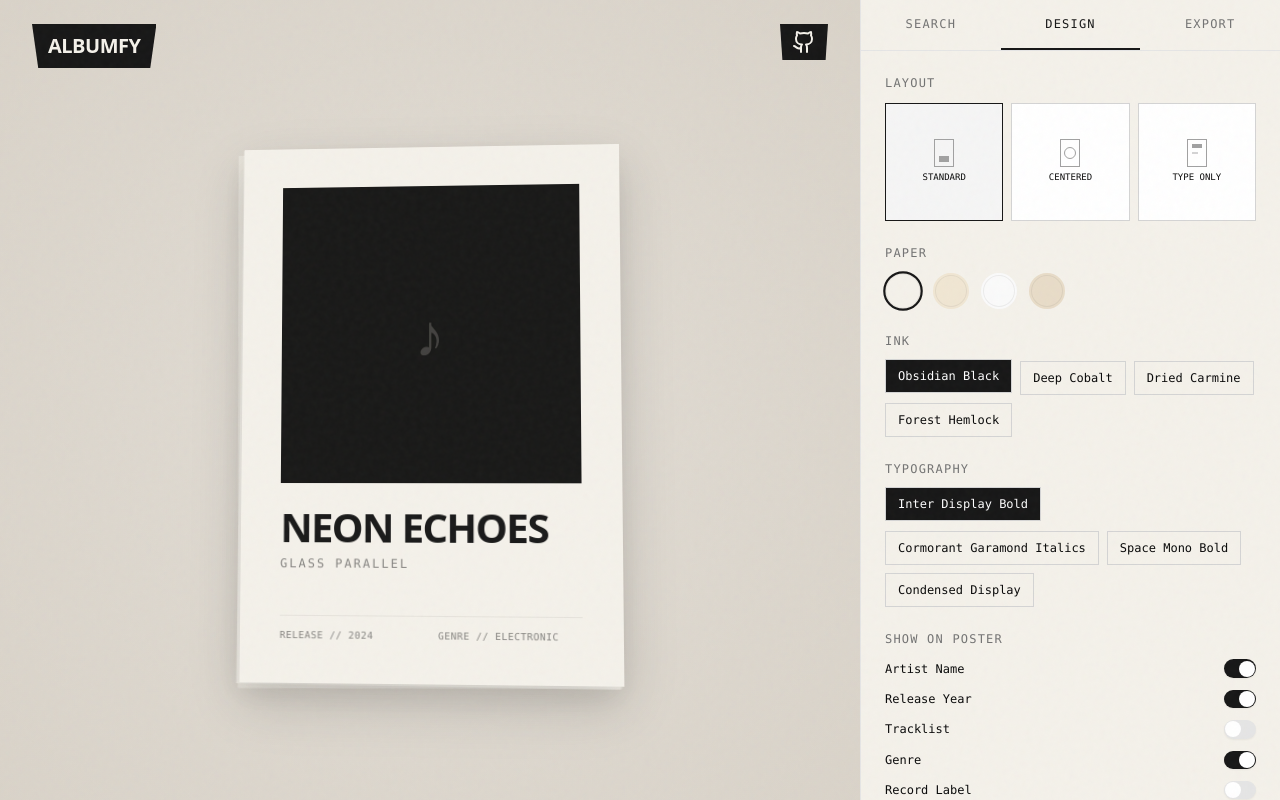
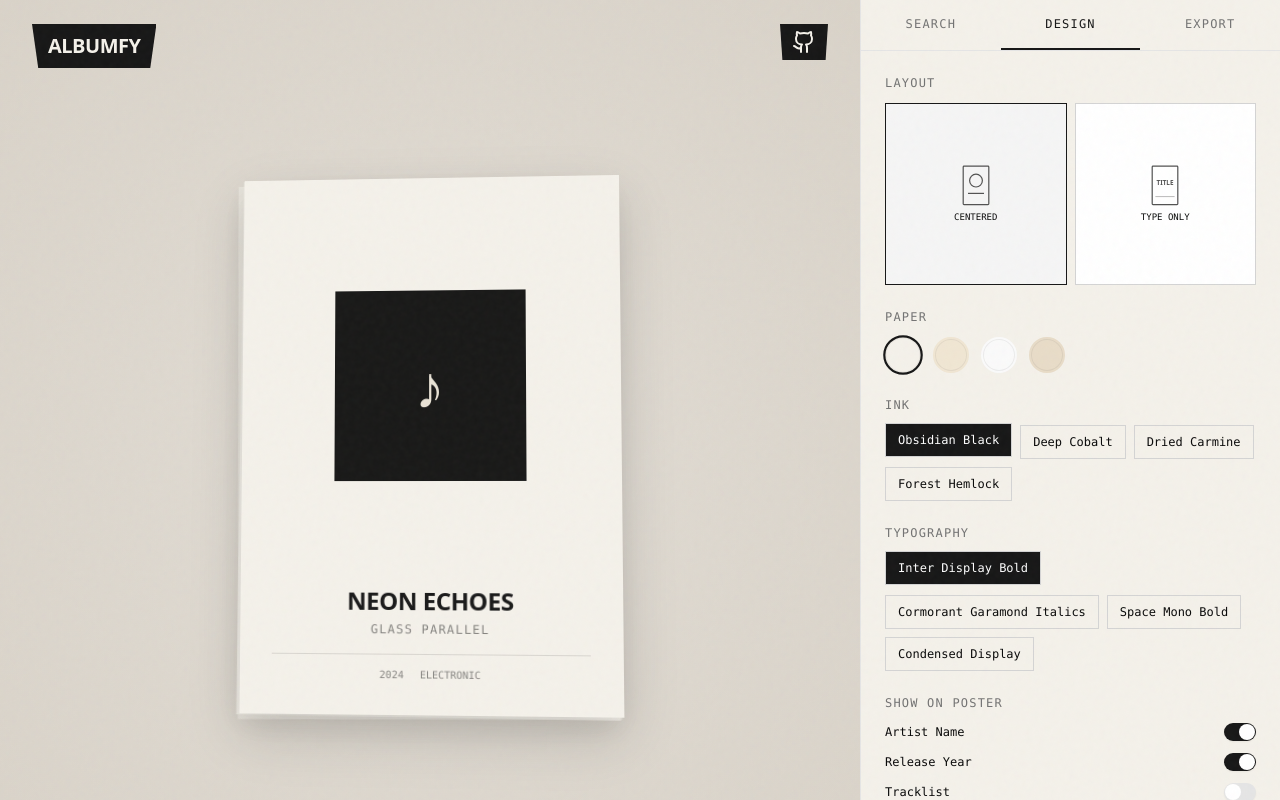
Before and after one commit to jakmaz/albumfy, a React (Vite) app: page /create in a window 1280 px wide. Both pictures are taken after a click on the button "DESIGN". Built offline with nearby package versions, Linux system fonts and the light colour scheme.

Commit message:
feat: restructure layouts into more extandable way

```diff
--- a/src/components/editor/tabs/design-tab.tsx
+++ b/src/components/editor/tabs/design-tab.tsx
@@ -1,5 +1,6 @@
 import { Switch } from "@/components/ui/switch";
 import { cn } from "@/lib/utils";
+import { layouts, layoutIcons } from "@/components/layouts";
 
 interface DesignTabProps {
 	layout: string;
@@ -16,12 +17,6 @@ interface DesignTabProps {
 	onLayoutChange: (l: string) => void;
 	onSettingsChange: (s: Partial<typeof settings>) => void;
 }
-
-const layouts = [
-	{ id: "standard", label: "Standard" },
-	{ id: "centered", label: "Centered" },
-	{ id: "type-only", label: "Type Only" },
-];
 
 const paperSwatches = [
 	{ id: "cream", color: "#f4f1ea" },
@@ -50,25 +45,18 @@ export const DesignTab = ({ layout, settings, onLayoutChange, onSettingsChange }
 			{/* Layout */}
 			<div className="flex flex-col gap-3">
 				<span className="font-mono text-xs uppercase tracking-widest text-neutral-500">Layout</span>
-				<div className="grid grid-cols-3 gap-2">
+				<div className="grid grid-cols-2 gap-2">
 					{layouts.map((l) => (
 						<button
 							key={l.id}
 							className={cn(
-								"aspect-square border flex flex-col items-center justify-center gap-1 transition-all duration-300",
+								"aspect-square border flex flex-col items-center justify-center gap-2 transition-all duration-300",
 								layout === l.id ? "border-neutral-900 bg-neutral-100" : "border-neutral-300 bg-white hover:border-neutral-500",
 							)}
 							onClick={() => onLayoutChange(l.id)}
 						>
-							<div className="w-5 h-7 border border-neutral-400 relative">
-								{l.id === "standard" && <div className="absolute bottom-1 left-1 right-1 h-1.5 bg-neutral-400" />}
-								{l.id === "centered" && <div className="absolute top-1/2 left-1/2 -translate-x-1/2 -translate-y-1/2 w-3 h-3 border border-neutral-400 rounded-full" />}
-								{l.id === "type-only" && (
-									<>
-										<div className="absolute top-1 left-1 right-1 h-1 bg-neutral-400" />
-										<div className="absolute top-3 left-1 right-2 h-0.5 bg-neutral-300" />
-									</>
-								)}
+							<div className="w-8 h-10 text-neutral-600">
+								{layoutIcons[l.id]}
 							</div>
 							<span className="font-mono text-[9px] uppercase">{l.label}</span>
 						</button>
--- /dev/null
+++ b/src/components/layouts/centered.tsx
@@ -0,0 +1,86 @@
+import { cn } from "@/lib/utils";
+
+interface LayoutProps {
+  title: string;
+  artist: string;
+  year: string;
+  genre: string;
+  label: string;
+  tracklist: string[];
+  bg: string;
+  ink: string;
+  fontClass: string;
+  settings: {
+    showArtist: boolean;
+    showYear: boolean;
+    showTracklist: boolean;
+    showGenre: boolean;
+    showLabel: boolean;
+  };
+}
+
+export const centeredLayout = {
+  id: "centered",
+  label: "Centered",
+  render: ({ title, artist, year, genre, label, tracklist, bg, ink, fontClass, settings }: LayoutProps) => (
+    <div
+      className="relative w-full h-full flex flex-col overflow-hidden"
+      style={{ background: bg, color: ink, padding: "2rem" }}
+    >
+      {/* Centered Art */}
+      <div className="flex-1 flex items-center justify-center">
+        <div
+          className="w-48 h-48 flex items-center justify-center"
+          style={{ background: ink, mixBlendMode: "multiply" }}
+        >
+          <span className="text-6xl" style={{ color: bg }}>♪</span>
+        </div>
+      </div>
+
+      {/* Centered Title */}
+      <div className="text-center mt-6">
+        <h2
+          className={cn("uppercase leading-none", fontClass)}
+          style={{ fontSize: "1.5rem", letterSpacing: "-0.02em" }}
+        >
+          {title}
+        </h2>
+        {settings.showArtist && (
+          <p className="font-mono text-xs mt-2 opacity-50 uppercase tracking-widest">
+            {artist}
+          </p>
+        )}
+      </div>
+
+      {/* Metadata */}
+      {(settings.showYear || settings.showGenre || settings.showLabel) && (
+        <div className="mt-4 pt-3 border-t" style={{ borderColor: `${ink}20` }}>
+          <div className="flex flex-wrap justify-center gap-x-4 gap-y-1 font-mono text-[10px] uppercase opacity-50">
+            {settings.showYear && <span>{year}</span>}
+            {settings.showGenre && <span>{genre}</span>}
+            {settings.showLabel && <span>{label}</span>}
+          </div>
+        </div>
+      )}
+
+      {/* Tracklist */}
+      {settings.showTracklist && tracklist.length > 0 && (
+        <div className="mt-4 text-center">
+          <div className="flex flex-col items-center gap-0.5">
+            {tracklist.slice(0, 4).map((t, i) => (
+              <p key={i} className="font-mono text-[8px] opacity-30">{t}</p>
+            ))}
+          </div>
+        </div>
+      )}
+    </div>
+  ),
+};
+
+export const centeredIcon = (
+  <svg viewBox="0 0 40 56" fill="none" xmlns="http://www.w3.org/2000/svg">
+    <rect x="4" y="4" width="32" height="48" rx="1" stroke="currentColor" strokeWidth="1.5" fill="none" />
+    <circle cx="20" cy="22" r="8" stroke="currentColor" strokeWidth="1.5" fill="none" />
+    <line x1="10" y1="38" x2="30" y2="38" stroke="currentColor" strokeWidth="1.5" />
+  </svg>
+);
--- /dev/null
+++ b/src/components/layouts/index.ts
@@ -0,0 +1,12 @@
+import { centeredLayout, centeredIcon } from "./centered";
+import { typeOnlyLayout, typeOnlyIcon } from "./type-only";
+
+export const layouts = [
+  centeredLayout,
+  typeOnlyLayout,
+];
+
+export const layoutIcons: Record<string, React.ReactNode> = {
+  centered: centeredIcon,
+  "type-only": typeOnlyIcon,
+};
--- /dev/null
+++ b/src/components/layouts/type-only.tsx
@@ -0,0 +1,64 @@
+import { cn } from "@/lib/utils";
+
+interface LayoutProps {
+  title: string;
+  artist: string;
+  year: string;
+  genre: string;
+  label: string;
+  tracklist: string[];
+  bg: string;
+  ink: string;
+  fontClass: string;
+  settings: {
+    showArtist: boolean;
+    showYear: boolean;
+    showTracklist: boolean;
+    showGenre: boolean;
+    showLabel: boolean;
+  };
+}
+
+export const typeOnlyLayout = {
+  id: "type-only",
+  label: "Type Only",
+  render: ({ title, artist, year, genre, label, tracklist, bg, ink, fontClass, settings }: LayoutProps) => (
+    <div
+      className="relative w-full h-full flex flex-col justify-center p-8"
+      style={{ background: bg, color: ink }}
+    >
+      {/* Large Title - Full */}
+      <div className="flex-1 flex flex-col justify-center">
+        <h2
+          className={cn("uppercase leading-[0.85]", fontClass)}
+          style={{ fontSize: "clamp(1.8rem, 5vw, 3rem)", letterSpacing: "-0.03em", lineHeight: 0.9 }}
+        >
+          {title}
+        </h2>
+        {settings.showArtist && (
+          <p
+            className="font-mono text-sm mt-4 uppercase tracking-[0.2em] opacity-60"
+          >
+            {artist}
+          </p>
+        )}
+      </div>
+
+      {/* Bottom Metadata */}
+      <div className="flex flex-wrap gap-x-6 gap-y-2 font-mono text-[10px] uppercase tracking-wider opacity-50 pt-4" style={{ borderTop: `1px solid ${ink}15` }}>
+        {settings.showYear && <span>{year}</span>}
+        {settings.showGenre && <span>{genre}</span>}
+        {settings.showLabel && <span>{label}</span>}
+        {settings.showTracklist && <span>{tracklist.length} tracks</span>}
+      </div>
+    </div>
+  ),
+};
+
+export const typeOnlyIcon = (
+  <svg viewBox="0 0 40 56" fill="none" xmlns="http://www.w3.org/2000/svg">
+    <rect x="4" y="4" width="32" height="48" rx="1" stroke="currentColor" strokeWidth="1.5" fill="none" />
+    <text x="20" y="28" textAnchor="middle" fontSize="8" fill="currentColor" fontWeight="bold">TITLE</text>
+    <line x1="8" y1="42" x2="32" y2="42" stroke="currentColor" strokeWidth="1" opacity="0.5" />
+  </svg>
+);
--- a/src/components/poster-preview.tsx
+++ b/src/components/poster-preview.tsx
@@ -1,4 +1,5 @@
 import { cn } from "@/lib/utils";
+import { layouts } from "@/components/layouts";
 
 interface PosterPreviewProps {
 	selection: { title: string; artist: string } | null;
@@ -71,6 +72,21 @@ const PosterPreview = ({
 	const ink = inkColors[settings.inkColor] || inkColors.black;
 	const fontClass = fontClasses[settings.font] || fontClasses.inter;
 
+	const currentLayout = layouts.find(l => l.id === layout) || layouts[0];
+
+	const layoutProps = {
+		title,
+		artist,
+		year,
+		genre,
+		label,
+		tracklist,
+		bg,
+		ink,
+		fontClass,
+		settings,
+	};
+
 	return (
 		<div
 			className="relative"
@@ -110,84 +126,11 @@ const PosterPreview = ({
 					}}
 				/>
 
-				{/* Main poster */}
+				{/* Main poster - render selected layout */}
 				<div
-					className="relative w-full h-full flex flex-col overflow-hidden shadow-[0_20px_50px_rgba(0,0,0,0.15)]"
-					style={{
-						background: bg,
-						color: ink,
-						padding: "clamp(1.2rem, 4vw, 2.5rem)",
-					}}
+					className="relative w-full h-full overflow-hidden shadow-[0_20px_50px_rgba(0,0,0,0.15)]"
 				>
-					{/* Art area */}
-					{layout !== "type-only" && (
-						<div
-							className="w-full aspect-square mb-4 md:mb-6 relative overflow-hidden"
-							style={{ background: ink, mixBlendMode: "multiply" }}
-						>
-							<div className="absolute inset-0 flex items-center justify-center opacity-20">
-								<span className="text-6xl" style={{ color: bg }}>
-									♪
-								</span>
-							</div>
-						</div>
-					)}
-
-					{/* Info */}
-					<div className="flex-1 flex flex-col justify-between min-h-0">
-						<div>
-							<h2
-								className={cn("leading-none uppercase break-all", fontClass)}
-								style={{
-									fontSize:
-										layout === "type-only"
-											? "clamp(2rem, 6vw, 4rem)"
-											: "clamp(1.2rem, 4vw, 2.5rem)",
-									letterSpacing: "-0.04em",
-									color: ink,
-								}}
-							>
-								{title}
-							</h2>
-							{settings.showArtist && (
-								<p
-									className="font-mono text-xs mt-2 opacity-50 uppercase tracking-[2px]"
-									style={{ color: ink }}
-								>
-									{artist}
-								</p>
-							)}
-						</div>
-
-						{/* Tracklist */}
-						{settings.showTracklist && (
-							<div className="mt-4 space-y-0.5">
-								{tracklist.map((t, i) => (
-									<p
-										key={i}
-										className="font-mono text-[9px] opacity-30"
-										style={{ color: ink }}
-									>
-										{t}
-									</p>
-								))}
-							</div>
-						)}
-
-						{/* Metadata footer */}
-						<div
-							className="grid grid-cols-2 gap-x-4 pt-3 mt-auto font-mono text-[0.6rem] uppercase tracking-wider"
-							style={{
-								borderTop: `1px solid ${ink}20`,
-								color: ink,
-								opacity: 0.5,
-							}}
-						>
-							{settings.showYear && <span>Release // {year}</span>}
-							{settings.showGenre && <span>Genre // {genre}</span>}
-							{settings.showLabel && <span>Label // {label}</span>}
-						</div>
-					</div>
+					{currentLayout.render(layoutProps)}
 				</div>
 			</div>
 		</div>
--- a/src/pages/create.tsx
+++ b/src/pages/create.tsx
@@ -32,7 +32,7 @@ const Create = () => {
 		artist: string;
 	} | null>(null);
 	const [showResults, setShowResults] = useState(false);
-	const [layout, setLayout] = useState("standard");
+	const [layout, setLayout] = useState("centered");
 	const posterRef = useRef<HTMLDivElement>(null);
 	const [manualInput, setManualInput] = useState({
 		title: "",
```
